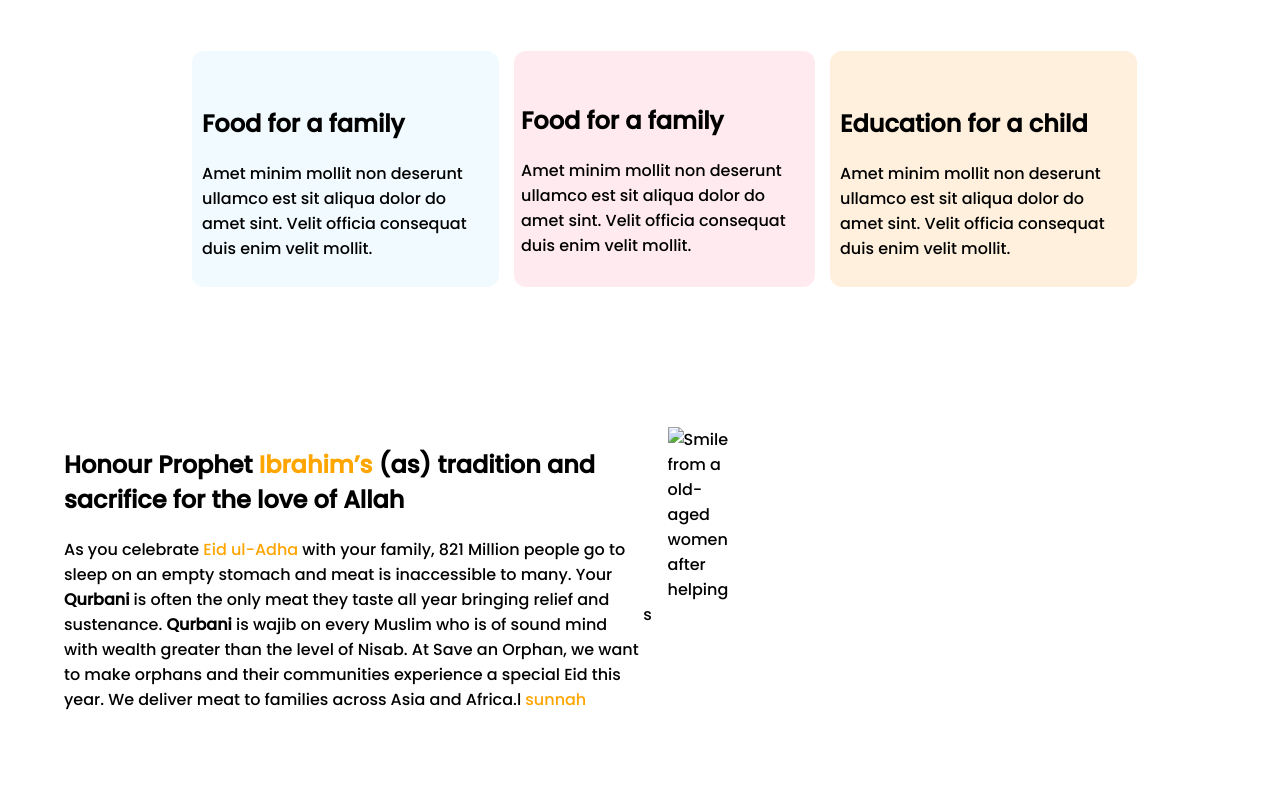
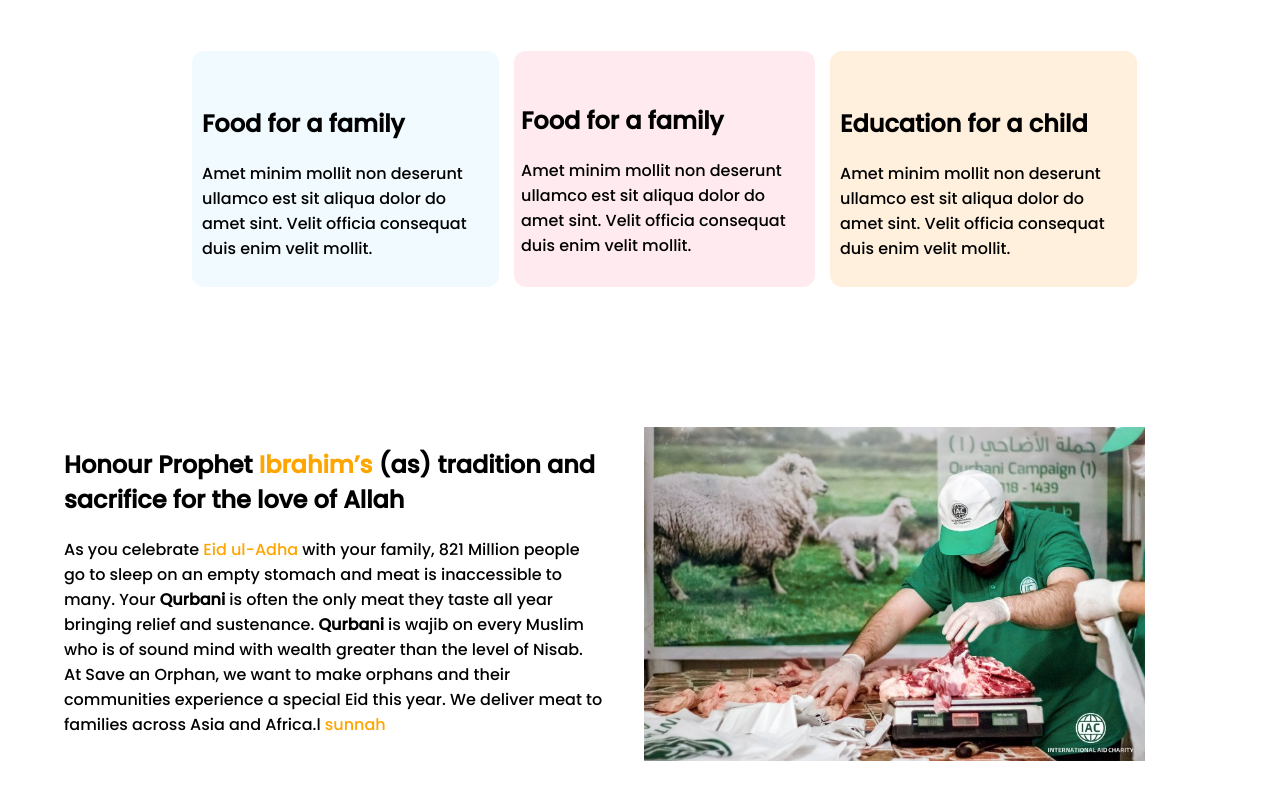
Before and after one commit to Shahriaralvi1/Donate, a plain HTML site: page index.html in a window 1280 px wide. Shown: the part 1683-2483 px from the top of the page. Drawn offline with Linux system fonts and the light colour scheme.

Commit message:
another img

```diff
--- a/index.html
+++ b/index.html
@@ -108,7 +108,7 @@
                 families across Asia and Africa.l <span class="orange-color">sunnah</span>
             </p>
         </div>
-        <div><img src="qurbani1.jpg" alt="Smile from a old-aged women after helping">s</div>
+        <div> <img src="qurbani1.jpg" alt="a picture of humanity, where charity brings a old-aged women joy">
     </section>
 
 </body>
```
Also changed, not shown: qurbani1.jpg (added).
